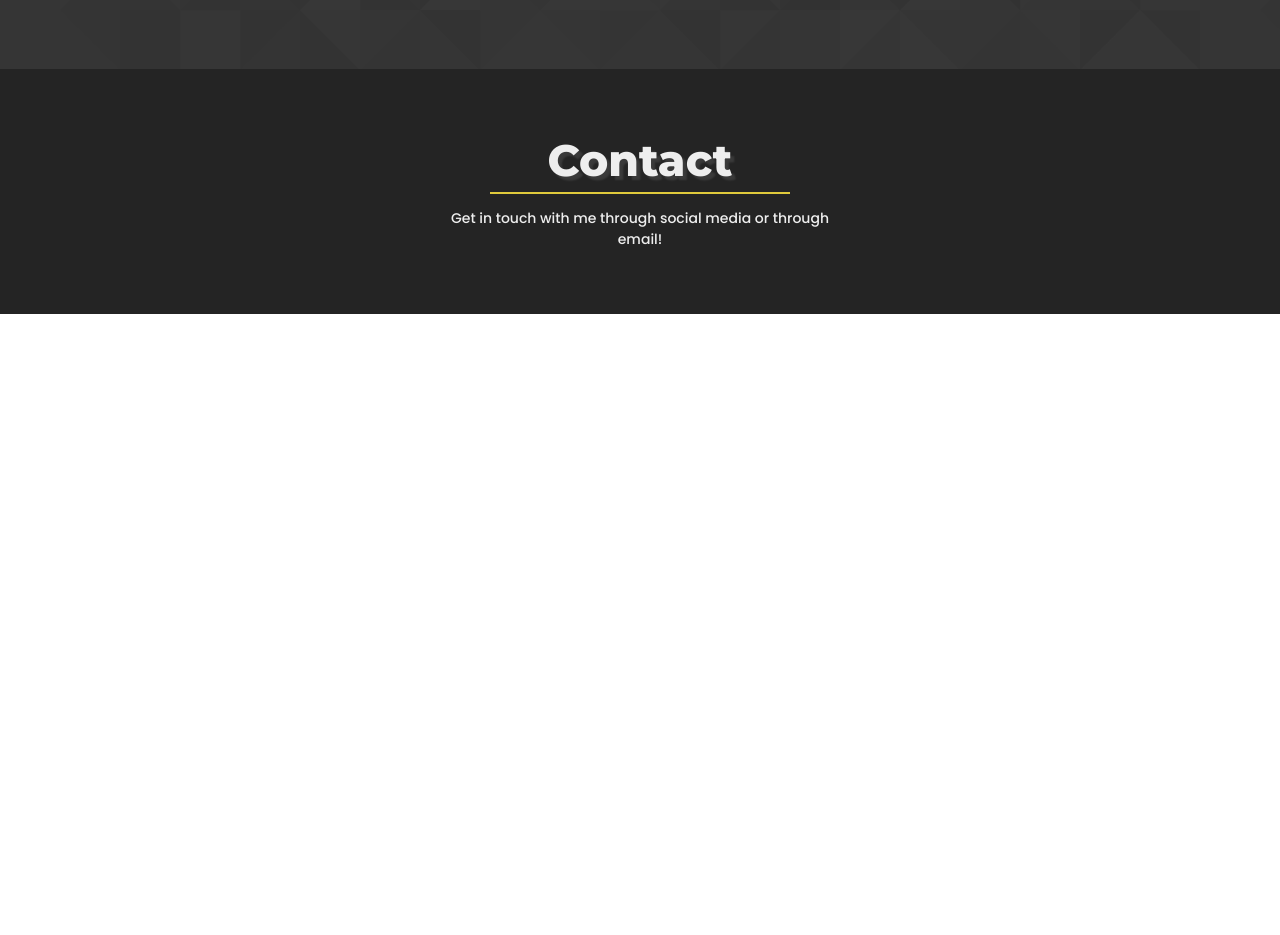
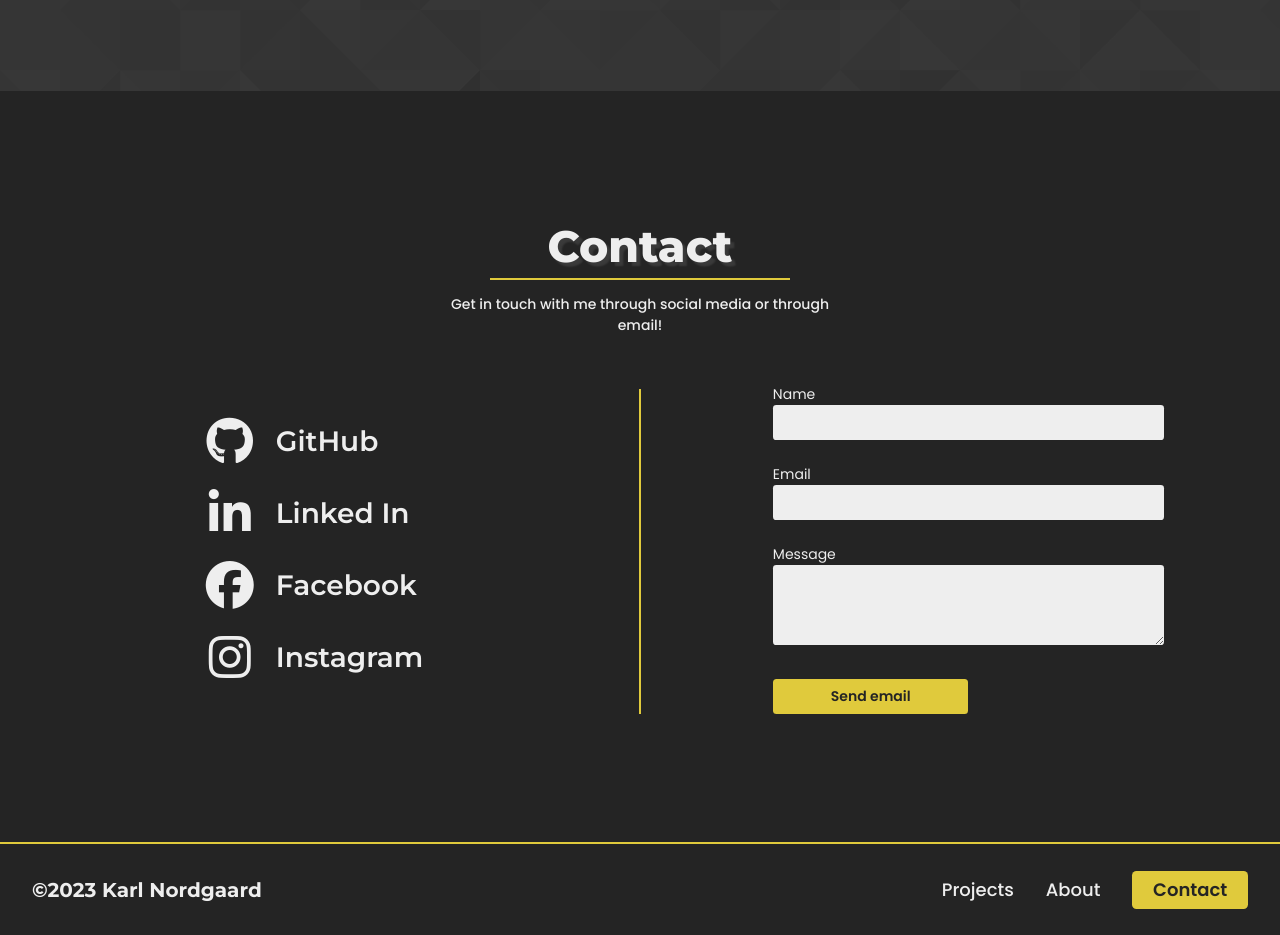
Before and after one commit to karlpnord/Portfolio-1-KPN, a plain HTML site: page index.html in a window 1280 px wide. Shown: the part 2040-2975 px from the top of the page. Before the commit the page ends 2354 px from the top, so only its background shows below. Drawn offline with nearby package versions, Linux system fonts and the light colour scheme.

Commit message:
finished contact and footer, both made responsive. added scroll reaveal to various elements on the page

```diff
--- a/css/style.css
+++ b/css/style.css
@@ -62,6 +62,7 @@ html {
 }
 
 .section-header {
+   width: 100%;
    max-width: 400px;
    text-align: center;
    align-items: center;
@@ -90,6 +91,26 @@ html {
    margin-top: 1em;
    font-size: 0.875em;
    font-weight: var(--fw-medium);
+}
+
+.cta {
+   font-family: var(--ff-cta);
+   font-weight: var(--fw-sbold);
+   color: var(--clr-primary);
+   border: none;
+   border-radius: 0.25em;
+   font-size: 0.875em;
+   cursor: pointer;
+   transition: 300ms ease;
+}
+
+.cta-secondary {
+   background: var(--clr-secondary);
+}
+
+.cta-secondary:hover {
+   background: var(--secondary-hover);
+   box-shadow: 0px 0px 10px 0px rgb(255, 250, 202);
 }
 
 /** Header and Navigation **/
@@ -301,6 +322,7 @@ header i:hover {
 .about-info p {
    margin-bottom: 8px;
    font-size: 14px;
+   line-height: 1.7;
 }
 
 .about-info.desktop {
@@ -343,6 +365,110 @@ header i:hover {
 
 .contact-section {
    padding-block: 4em;
+   gap: 3em;
+}
+
+.contact-section__content {
+   gap: 1.5em;
+}
+
+.contact-content__icons {
+   margin: 0 auto;
+   gap: 1.5em;
+}
+
+.contact-icons {
+   gap: 1em;
+   transition: 300ms ease;
+   cursor: pointer;
+}
+
+.contact-icons i {
+   font-size: 2.5em;
+}
+
+.contact-icons h3 {
+   font-family: var(--ff-heading);
+   font-weight: var(--fw-sbold);
+   font-size: 1.35em;
+}
+
+.contact-icons:hover {
+   color: var(--clr-secondary);
+}
+
+/** Contact form styling **/
+.contact-form {
+   gap: 1.5em;
+   margin: 0 auto;
+   width: 85%;
+}
+
+.contact-form label {
+   font-family: var(--ff-label);
+   font-size: 14px;
+   font-weight: var(--fw-regular);
+}
+
+.contact-form input {
+   height: 35px;
+}
+
+.contact-form textarea {
+   height: 80px;
+}
+
+.contact-form input,
+.contact-form textarea {
+   padding: 4px;
+   font-family: var(--ff-input);
+   width: 100%;
+   border-radius: 0.25em;
+   border: none;
+   background: var(--clr-inputs);
+}
+
+.cta-contact {
+   width: 50%;
+   height: 35px;
+   margin-top: 10px;
+}
+
+.contact-form input:focus,
+.contact-form textarea:focus {
+   outline: none;
+   border: 2px solid var(--clr-secondary);
+}
+
+/** Footer **/
+footer {
+   width: 100%;
+   background: var(--clr-primary);
+   border-top: 2px solid var(--clr-secondary);
+}
+
+.footer-container {
+   padding-block: 2em;
+   gap: 2em;
+}
+
+footer nav ul {
+   position: static;
+   visibility: visible;
+   opacity: 1;
+   display: flex;
+   background: none;
+   gap: 2em;
+}
+
+footer nav ul li {
+   border-bottom: none;
+   padding: 0;
+}
+
+footer .copyright {
+   font-family: var(--ff-heading);
+   font-size: 1em;
 }
 
 /** Responsive Design **/
@@ -384,6 +510,7 @@ header i:hover {
 
    .nav-contact:hover {
       background-color: var(--secondary-hover);
+      box-shadow: 0px 0px 10px 0px rgb(255, 250, 202);
       color: #3D3D3D;
    }
 
@@ -406,9 +533,28 @@ header i:hover {
    .hero-image {
       flex: 1;
    }
+
+   /** Contact Section **/
+   .contact-form {
+      width: 70%;
+   }
+
+   /** Footer **/
+   .footer-container {
+      flex-direction: row;
+      justify-content: space-between;
+   }
+
+   .footer-container nav {
+      order: 2;
+   }
+
+   .footer-container .copyright {
+      font-size: 1.25em;
+   }
 }
 
-/** Container Responsiveness **/
+/** Container Responsiveness and other breakpoints **/
 @media (min-width: 475px) {
    .container {
       max-width: 475px;
@@ -494,7 +640,31 @@ header i:hover {
    }
 
    .skills i {
-      font-size: 2.25 em;
+      font-size: 2.25em;
+   }
+
+   /** Contact Section **/
+   .contact-section {
+      padding-block: 8em;
+   }
+
+   .contact-section__content {
+      display: grid;
+      grid-template-columns: 1fr auto 1fr;
+      grid-template-rows: auto;
+      gap: 3em;
+   }
+
+   .contact-content__icons {
+      align-self: center;
+   }
+
+   .contact-content__icons i {
+      font-size: 3em;
+   }
+
+   .contact-content__icons h3 {
+      font-size: 1.75em;
    }
 }
 
--- a/css/variables.css
+++ b/css/variables.css
@@ -19,6 +19,9 @@
    --ff-heading: 'Montserrat', sans-serif;
    --ff-paragraph: 'Poppins', sans-serif;
    --ff-nav-items: 'Poppins', sans-serif;
+   --ff-label: 'Poppins', sans-serif;
+   --ff-input: 'Poppins', sans-serif;
+   --ff-cta: 'Poppins', sans-serif;
 
    --fw-regular: 400;
    --fw-medium: 500;
--- a/index.html
+++ b/index.html
@@ -6,6 +6,7 @@
    <title>Portfolio - Karl Nordgaard</title>
    <script src="https://kit.fontawesome.com/801ba823f5.js" crossorigin="anonymous"></script>
    <link href="css/style.css" rel="stylesheet">
+   <script src="https://unpkg.com/scrollreveal"></script>
 </head>
 <body>
 
@@ -28,7 +29,7 @@
       <div class="hero-wrapper">
          <section class="container flex column hero-section">
             <div class="flex column hero-heading">
-               <h1>Hey, I'm Karl Nordgaard. A front-end development student from Oslo, Norway</h1>
+               <h1 class="hero-title">Hey, I'm Karl Nordgaard. A front-end development student from Oslo, Norway</h1>
                <div class="vertical-line hero-line"></div>
             </div>
             <div class="hero-image">
@@ -117,15 +118,15 @@
                   <h3>My Skills</h3>
                   <ul class="flex column">
                      <li class="flex align-items__center">
-                        <i class="fa-brands fa-html5" style="color: #f16529;"></i>
+                        <i class="fa-brands fa-html5 fa-fw" style="color: #f16529;"></i>
                         <h4>HTML</h4>
                      </li>
                      <li class="flex align-items__center">
-                        <i class="fa-brands fa-css3-alt" style="color: #33aadd;"></i>
+                        <i class="fa-brands fa-css3-alt fa-fw" style="color: #33aadd;"></i>
                         <h4>CSS</h4>
                      </li>
                      <li class="flex align-items__center">
-                        <i class="fa-brands fa-js" style="color: #f7df1e;"></i>
+                        <i class="fa-brands fa-js fa-fw" style="color: #f7df1e;"></i>
                         <h4>JS</h4>
                      </li>
                   </ul>
@@ -141,13 +142,59 @@
                <div class="vertical-line"></div>
                <p>Get in touch with me through social media or through email!</p>
             </div>
+            <div class="contact-section__content flex column">
+               <div class="contact-content__icons flex column">
+                  <a href="https://github.com/karlpnord" class="contact-icons flex align-items__center">
+                     <i class="fa-brands fa-github fa-fw"></i>
+                     <h3>GitHub</h3>
+                  </a>
+                  <a href="https://www.linkedin.com/in/karl-petter-n-560624137/" class="contact-icons flex align-items__center">
+                     <i class="fa-brands fa-linkedin-in fa-fw"></i>
+                     <h3>Linked In</h3>
+                  </a>
+                  <a href="#" class="contact-icons flex align-items__center">
+                     <i class="fa-brands fa-facebook fa-fw"></i>
+                     <h3>Facebook</h3>
+                  </a>
+                  <a href="#" class="contact-icons flex align-items__center">
+                     <i class="fa-brands fa-instagram fa-fw"></i>
+                     <h3>Instagram</h3>
+                  </a>
+               </div>
+               <div class="vertical-line"></div>
+               <form class="contact-form flex column">
+                  <div class="form-item flex column">
+                     <label for="name">Name</label>
+                     <input type="text" id="name" name="name">
+                  </div>
+                  <div class="form-item flex column">
+                     <label for="email">Email</label>
+                     <input type="email" id="email" name="email">
+                  </div>
+                  <div class="form-item flex column">
+                     <label for="message">Message</label>
+                     <textarea id="message" name="message"></textarea>
+                  </div>
+                  <button class="cta cta-secondary cta-contact">Send email</button>
+               </form>
+            </div>
          </section>
       </div>
 
    </main>
 
-
-   <footer></footer>
+   <footer>
+      <div class="container footer-container flex column align-items__center">
+         <nav>
+            <ul class="nav-list">
+               <li><a href="#projects">Projects</a></li>
+               <li><a href="#about">About</a></li>
+               <li><a href="#contact" class="nav-contact">Contact</a></li>
+            </ul>
+         </nav>
+         <h2 class="copyright">&#169;2023 Karl Nordgaard</h2>
+      </div>
+   </footer>
 
    <script src="js/script.js"></script>
 </body>
--- a/js/script.js
+++ b/js/script.js
@@ -5,3 +5,19 @@ menuIcon.onclick = function() {
    menuIcon.classList.toggle("fa-xmark");
    navItems.classList.toggle("show-nav");
 }
+
+ScrollReveal({
+   reset: true,
+   distance: '60px',
+   duration: 2500,
+   delay: 400
+});
+
+ScrollReveal().reveal('.hero-heading, .section-header', { delay: 200, origin: 'left'});
+ScrollReveal().reveal('.hero-image', { delay: 300, origin: 'right'});
+ScrollReveal().reveal('.project-card', {delay: 500, origin: 'bottom', interval: 200});
+ScrollReveal().reveal('.about-info', {delay: 300, origin: 'bottom'});
+ScrollReveal().reveal('.skills, .about-section__content .vertical-line', {delay: 500, origin: 'left'});
+
+ScrollReveal().reveal('.contact-form', {delay: 400, origin: 'right'});
+ScrollReveal().reveal('.contact-icons i, .contact-icons h3', {delay: 500, origin: 'left', interval: 100});
```
